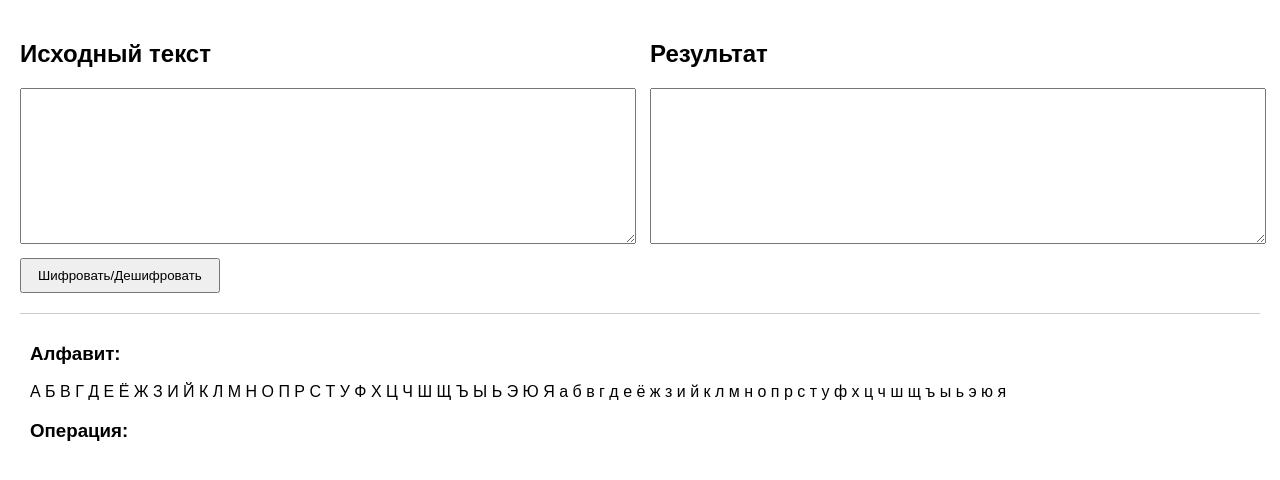
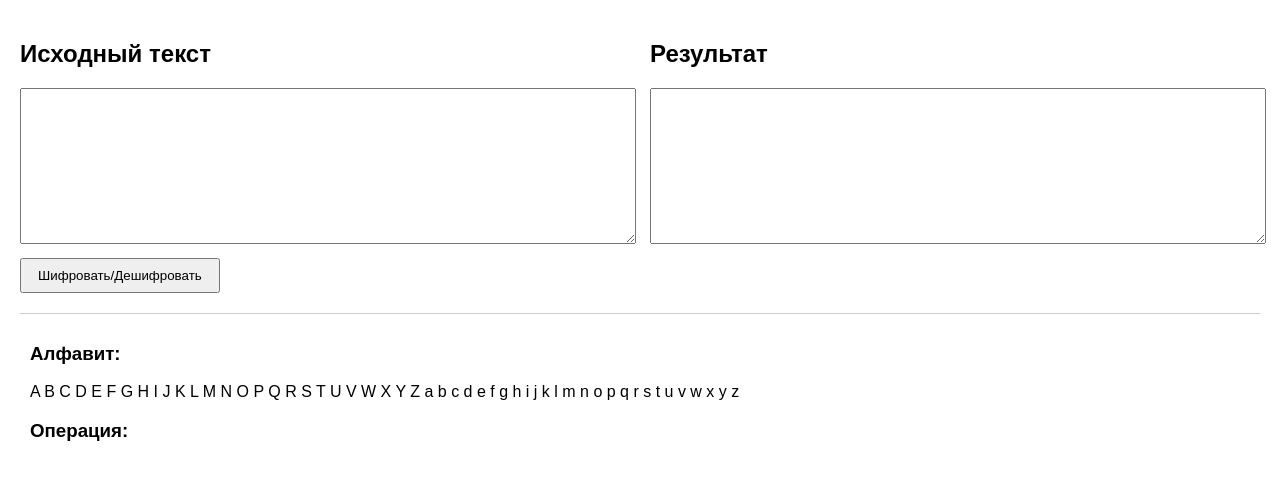
Before and after one commit to Zend1X/Praktika, a plain HTML site: page index.html in a window 1280 px wide. Drawn offline with Linux system fonts and the light colour scheme; files that its build step writes are made by us from their sources.

Commit message:
End work

```diff
--- a/index.html
+++ b/index.html
@@ -4,7 +4,7 @@
     <meta charset="UTF-8">
     <meta name="viewport" content="width=device-width, initial-scale=1.0">
     <title>ROT13 Русский</title>
-    <link rel="stylesheet" href="/css/main.css">
+    <link rel="stylesheet" href="/Z1/css/main.css">
 </head>
 <body>
     <div class="container">
--- a/script.js
+++ b/script.js
@@ -1,16 +1,13 @@
-document.addEventListener('DOMContentLoaded', function() {
-    const russianAlphabet = [
-        'А', 'Б', 'В', 'Г', 'Д', 'Е', 'Ё', 'Ж', 'З', 'И', 'Й',
-        'К', 'Л', 'М', 'Н', 'О', 'П', 'Р', 'С', 'Т', 'У', 'Ф',
-        'Х', 'Ц', 'Ч', 'Ш', 'Щ', 'Ъ', 'Ы', 'Ь', 'Э', 'Ю', 'Я',
-        'а', 'б', 'в', 'г', 'д', 'е', 'ё', 'ж', 'з', 'и', 'й',
-        'к', 'л', 'м', 'н', 'о', 'п', 'р', 'с', 'т', 'у', 'ф',
-        'х', 'ц', 'ч', 'ш', 'щ', 'ъ', 'ы', 'ь', 'э', 'ю', 'я'
+    const englishAlphabet = [
+        'A', 'B', 'C', 'D', 'E', 'F', 'G', 'H', 'I', 'J', 'K', 'L', 'M',
+        'N', 'O', 'P', 'Q', 'R', 'S', 'T', 'U', 'V', 'W', 'X', 'Y', 'Z',
+        'a', 'b', 'c', 'd', 'e', 'f', 'g', 'h', 'i', 'j', 'k', 'l', 'm',
+        'n', 'o', 'p', 'q', 'r', 's', 't', 'u', 'v', 'w', 'x', 'y', 'z'
     ];
-    const alphabetLength = 33;
+    const alphabetLength = 26;
     const rotShift = 13;
 
-    document.getElementById('alphabet').textContent = russianAlphabet.join(' ');
+    document.getElementById('alphabet').textContent = englishAlphabet.join(' ');
 
     document.getElementById('processBtn').addEventListener('click', function() {
         const inputText = document.getElementById('inputText').value;
@@ -18,15 +15,15 @@ document.addEventListener('DOMContentLoaded', function() {
         let operation = '';
 
         const isEncrypt = inputText.length % 2 === 0;
-        operation = isEncrypt ? 'Шифрование ROT13' : 'Дешифрование ROT13';
+        operation = isEncrypt ? 'Encryption ROT13' : 'Decryption ROT13';
         document.getElementById('operation').textContent = operation;
 
         for (let i = 0; i < inputText.length; i++) {
             const char = inputText[i];
             let foundIndex = -1;
 
-            for (let j = 0; j < russianAlphabet.length; j++) {
-                if (russianAlphabet[j] === char) {
+            for (let j = 0; j < englishAlphabet.length; j++) {
+                if (englishAlphabet[j] === char) {
                     foundIndex = j;
                     break;
                 }
@@ -49,7 +46,7 @@ document.addEventListener('DOMContentLoaded', function() {
                     }
                 }
 
-                outputText += russianAlphabet[newIndex];
+                outputText += englishAlphabet[newIndex];
             } else {
                 outputText += char;
             }
@@ -57,4 +54,3 @@ document.addEventListener('DOMContentLoaded', function() {
 
         document.getElementById('outputText').value = outputText;
     });
-});
```
